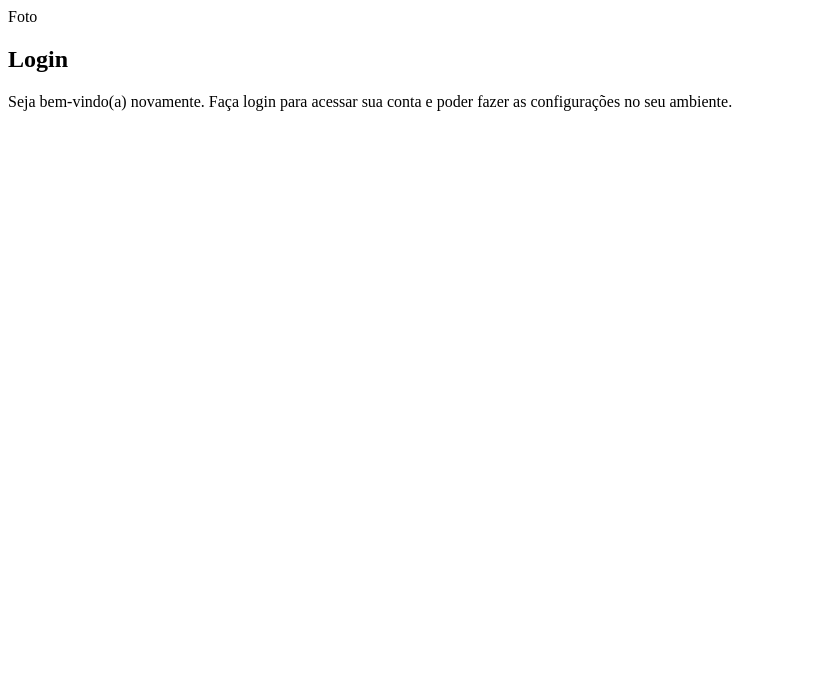
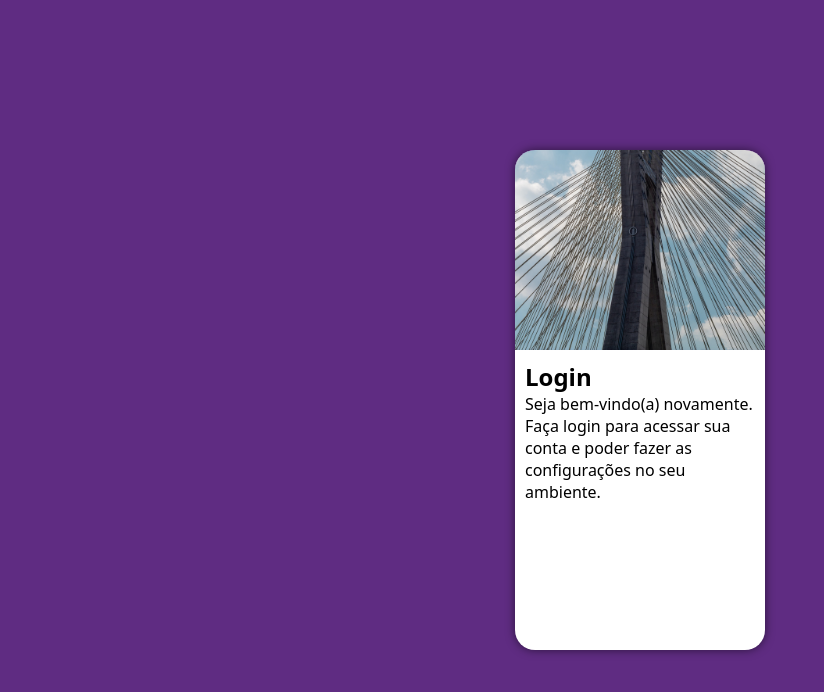
Before and after one commit to geraldoalbino/projeto-login, a plain HTML site: page index.html in a window 1280 px wide. Shown: the whole page, without its empty margins (0-824 px from the left). Drawn offline with Linux system fonts and the light colour scheme.

Commit message:
Atualizacào tela de login

```diff
--- a/estilos/style.css
+++ b/estilos/style.css
@@ -5,3 +5,49 @@
     Verde: #49a09d
     Lilás: #5f2c82
 */
+
+* {
+    font-family: system-ui, -apple-system, BlinkMacSystemFont, 'Segoe UI', Roboto, Oxygen, Ubuntu, Cantarell, 'Open Sans', 'Helvetica Neue', sans-serif;
+    padding: 0px;
+    margin: 0px;
+    box-sizing: border-box;
+}
+
+body, html {
+    background-color: #5f2c82;
+    height: 100vh;
+    width: 100vw;
+}
+
+main {
+    position: relative;
+    height: 100vh;
+    width: 100vw;
+}
+
+section#login {
+    position: absolute;
+    top: 50%;
+    left: 50%;
+    transform: translate(-50%, -50%);
+    overflow: hidden; /* Tudo que tiver fora da borda fica escondido */
+    background-color: white;
+    width: 250px;
+    height: 500px;
+    border-radius: 20px;
+    box-shadow: 0 0 10px rgba(0, 0, 0, 0.550); /* Sombra */
+}
+
+section#login > div#imagem {
+    display: block;
+    background: #5f2c82 url(../imagens/metal.jpg);
+    background-size: cover;
+    height: 200px;
+    background-position: left bottom;
+}
+
+section#login > div#formulario {
+    display: block;
+    padding: 10px;
+
+}
--- a/index.html
+++ b/index.html
@@ -11,7 +11,7 @@
     <main>
         <section id="login">
             <div id="imagem">
-                Foto
+             <!-- Aqui vai a imagem nas css -->
             </div>
             <div id="formulario">
                 <h1>Login</h1>
```
